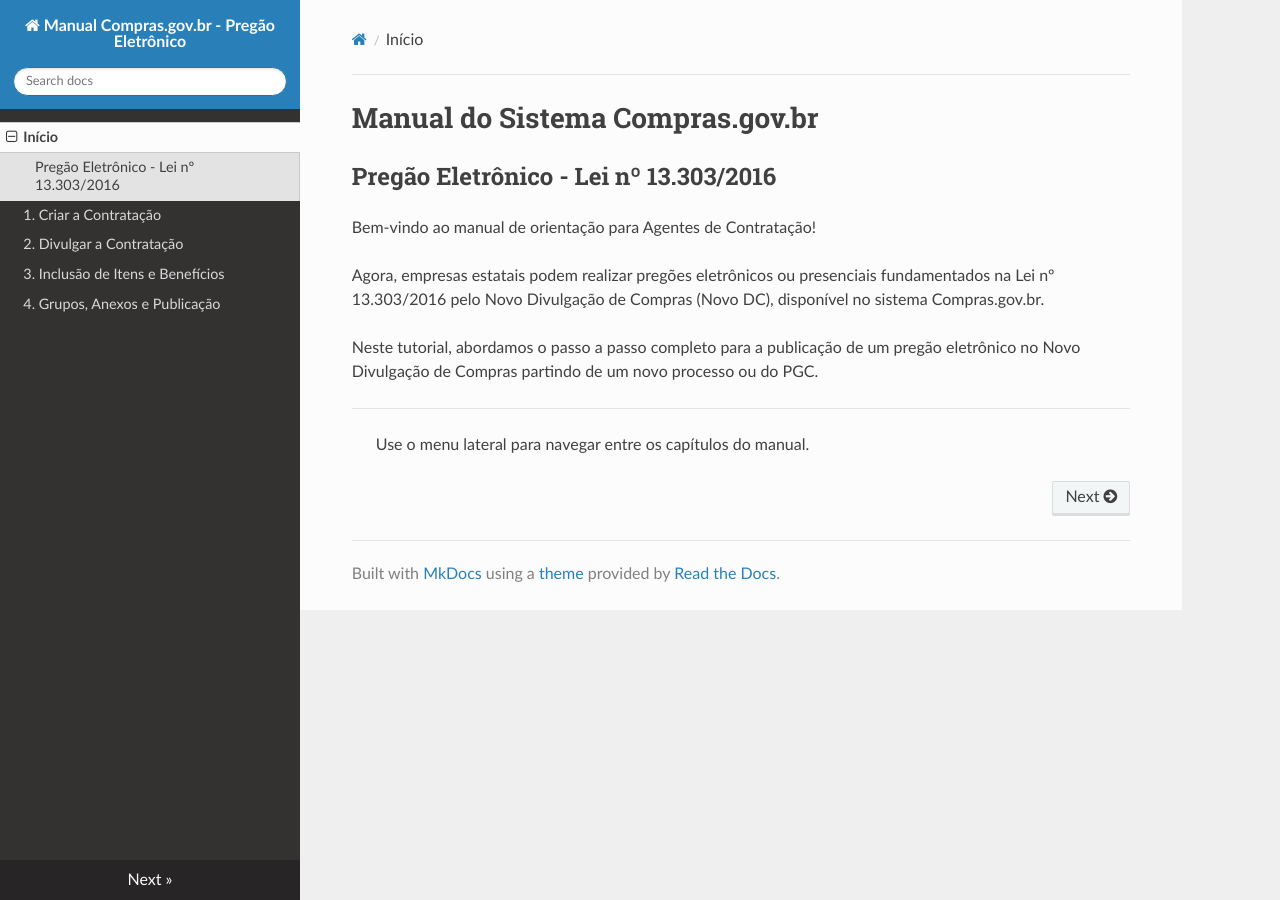
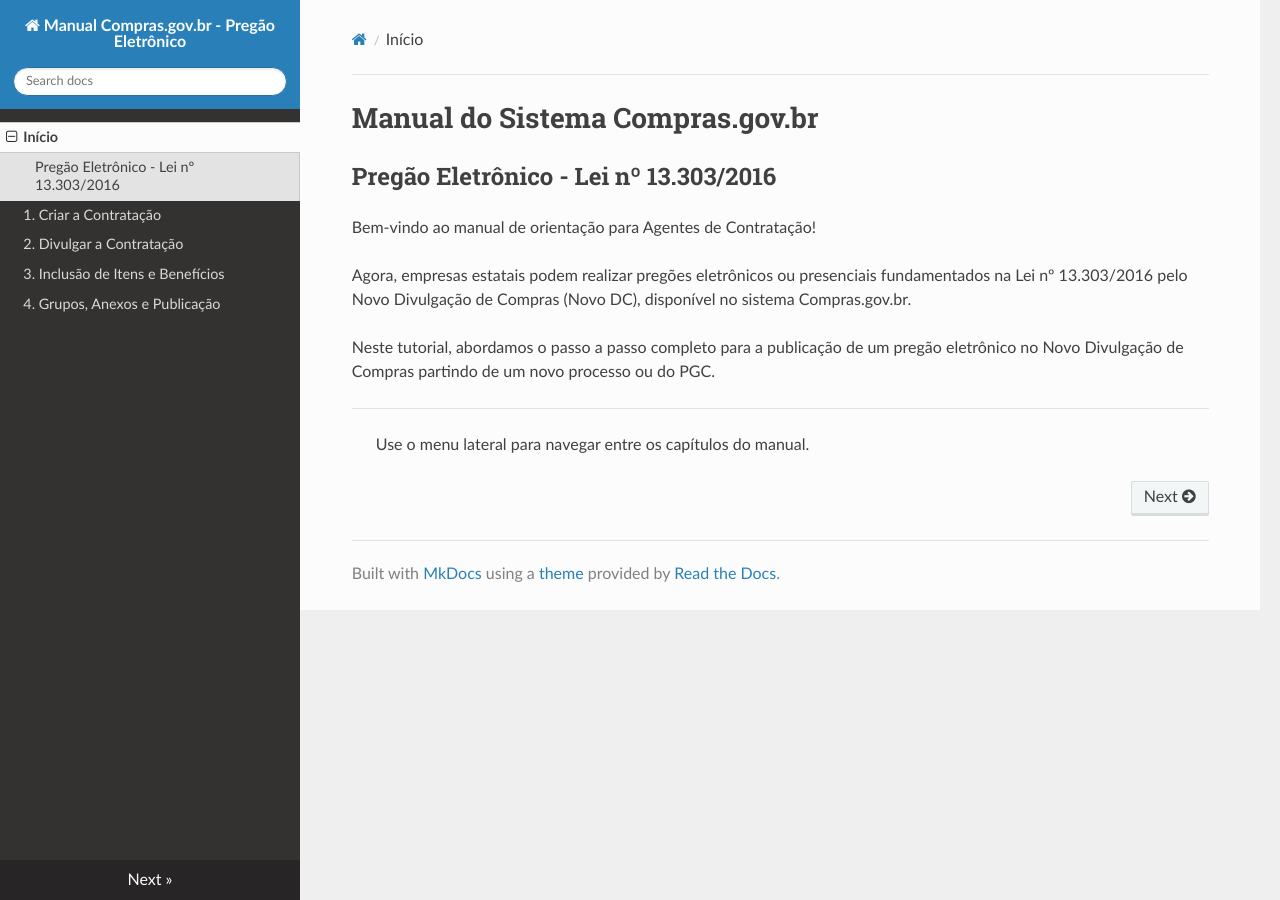
Before and after one commit to emilix10-bit/manual-compras-pregao, an MkDocs documentation site: the page built from docs/index.md, in a window 1280 px wide. Built offline with MkDocs 1.6.1, drawn with Linux system fonts in a browser that asks for light colours; nearby versions of some CDN libraries.

Commit message:
Update custom.css

```diff
--- a/docs/custom.css
+++ b/docs/custom.css
@@ -1,4 +1,4 @@
 /* Remove o limite de 800px e expande o manual na tela */
 .wy-nav-content {
-    max-width: 90% !important;
+    max-width: 98% !important;
 }
```
